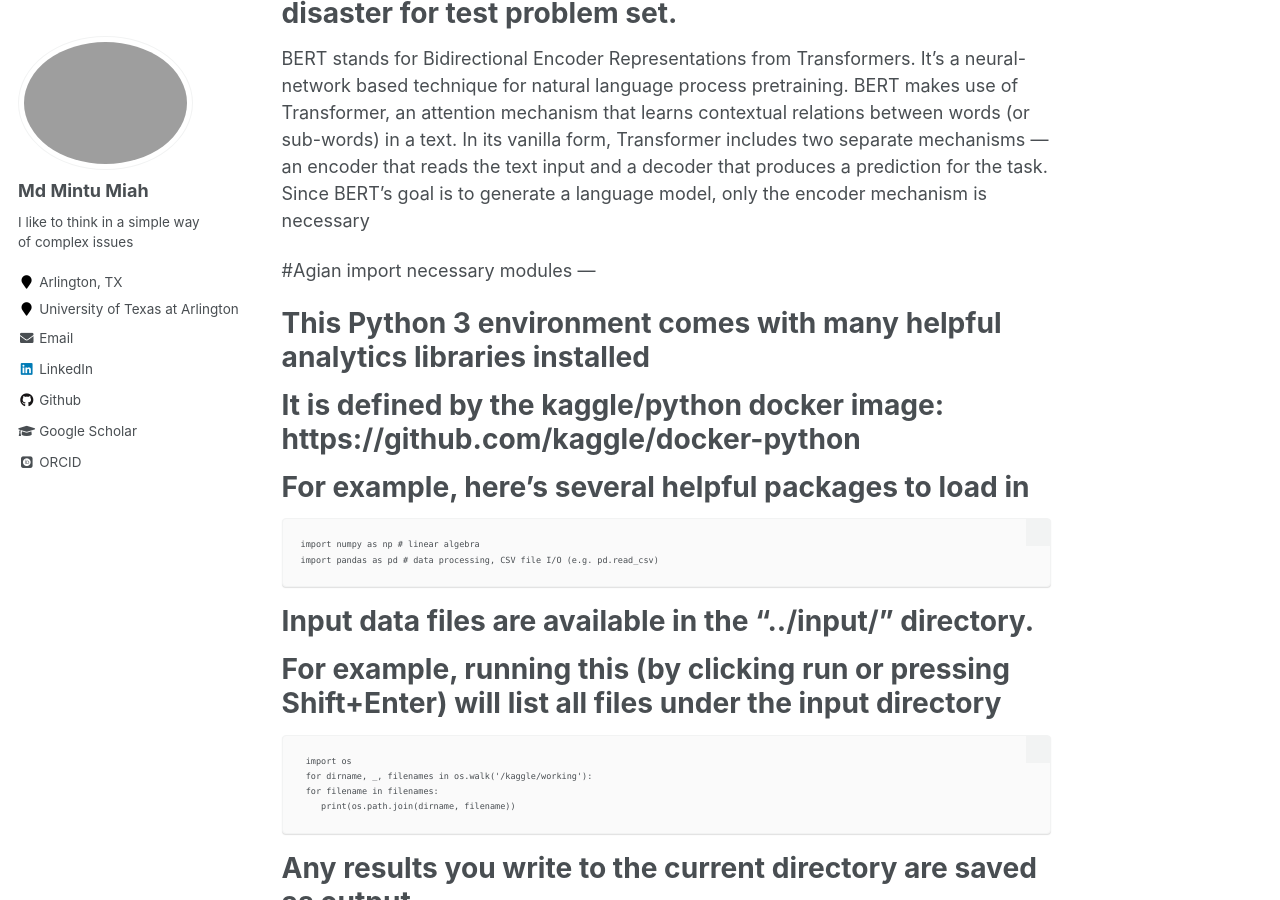
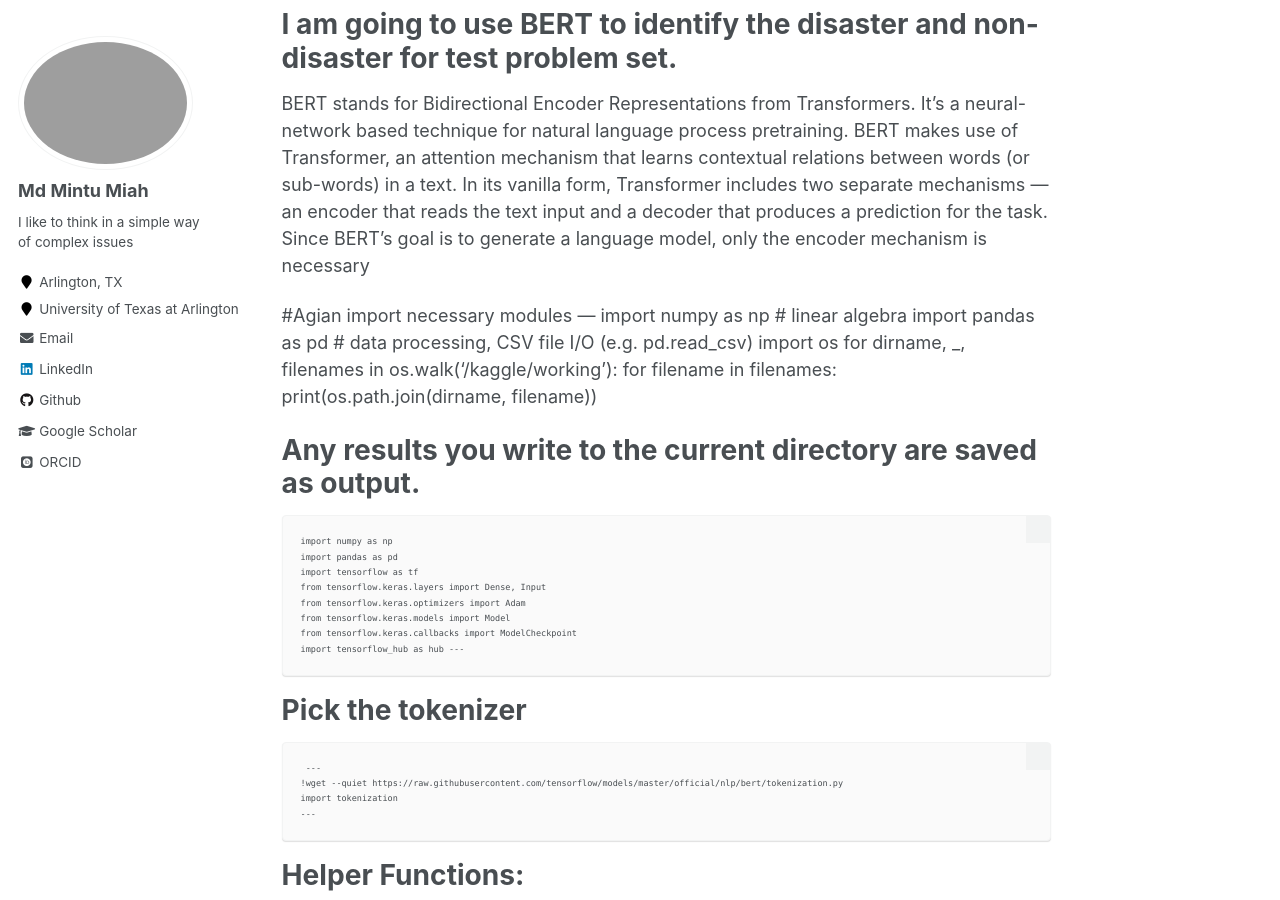
Before and after one commit to mintu07ruet/mintu07ruet.github.io, a Jekyll site: the page built from _posts/2002-03-03-blog-post-1.md, in a window 1280 px wide and 900 px high, scrolled down 2876 px. Built offline with Jekyll 4.4.1, drawn with Linux system fonts in a browser that asks for light colours; some web fonts are replaced; some of the changed text lies outside the part shown.

Commit message:
Update 2002-03-03-blog-post-1.md

```diff
--- a/_posts/2002-03-03-blog-post-1.md
+++ b/_posts/2002-03-03-blog-post-1.md
@@ -54,7 +54,7 @@ The purpose of this project was classification of Disater tweets to identify wea
 # So, it is clear that train set have complete information. Target=1 means disaster and target=0 means non disaster. In test set target column is missing as it should be determind. Then the submission file should be included only Id and determined target for test data set.
 
 #  Understanding basic pattern of the data
-======
+
     ---
     train.duplicated().sum()
     train = train.drop_duplicates().reset_index(drop=True)
@@ -127,19 +127,11 @@ BERT stands for Bidirectional Encoder Representations from Transformers. It's a
 
 #Agian import necessary modules
       ---
-# This Python 3 environment comes with many helpful analytics libraries installed
-# It is defined by the kaggle/python docker image: https://github.com/kaggle/docker-python
-# For example, here's several helpful packages to load in
-
     import numpy as np # linear algebra
     import pandas as pd # data processing, CSV file I/O (e.g. pd.read_csv)
-
-# Input data files are available in the "../input/" directory.
-# For example, running this (by clicking run or pressing Shift+Enter) will list all files under the input directory
-
-     import os
-     for dirname, _, filenames in os.walk('/kaggle/working'):
-     for filename in filenames:
+    import os
+    for dirname, _, filenames in os.walk('/kaggle/working'):
+    for filename in filenames:
         print(os.path.join(dirname, filename))
 
 # Any results you write to the current directory are saved as output.
```
